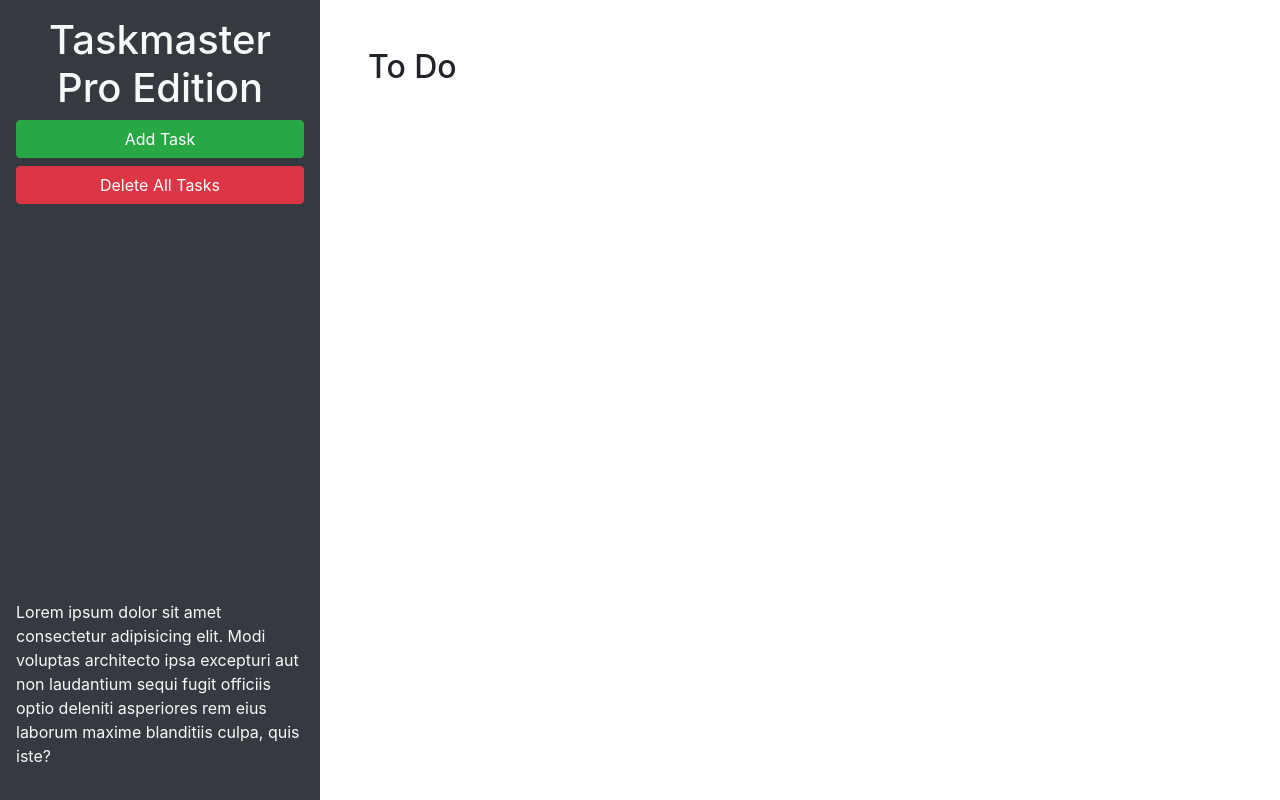
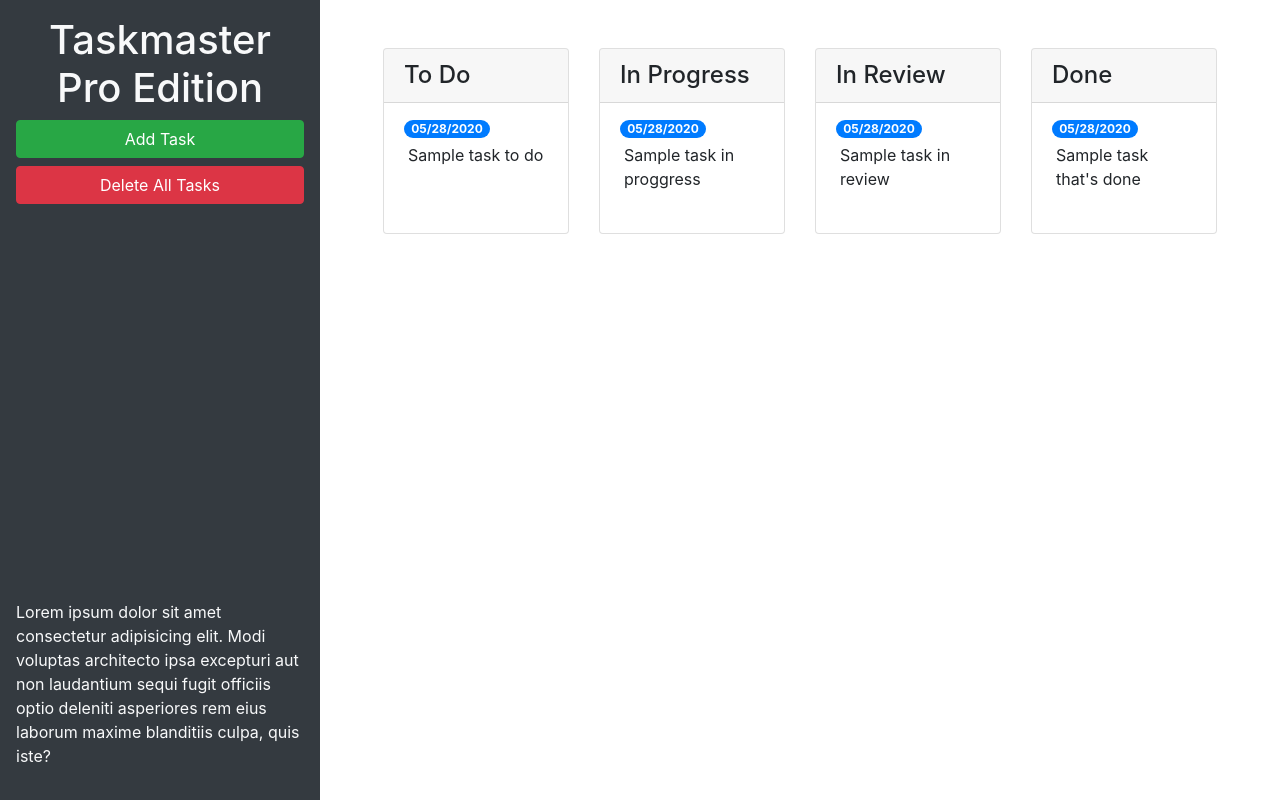
Before and after one commit to kaohzina/taskmaster-pro, a plain HTML site: page index.html in a window 1280 px wide. Drawn offline with nearby package versions, Linux system fonts and the light colour scheme.

Commit message:
bootstrap components added

```diff
--- a/index.html
+++ b/index.html
@@ -24,9 +24,58 @@
       </p>
     </header>
     <main class="col-12 col-lg-9">
-      <div class="m-5">
-        <h2>To Do</h2>
-        <ul id="list-toDo" class="list-group"> </ul>
+      <div class="m-5 row justify-content-around">
+        <!-- todo start -->
+        <div class="col-12 col-md-6 col-xl-3 mb-3">
+          <div class="card">
+            <h4 class="card-header">To Do</h4>
+            <ul id="list-toDo" class="list-group list-group-flush">
+              <li class="list-group-item">
+                <span class="badge badge-primary badge-pill">05/28/2020</span>
+                <p class="m-1">Sample task to do</p>
+              </li>
+            </ul>
+          </div>
+        </div>
+        <!-- todo end -->
+        <!-- in progress start -->
+        <div class="col-12 col-md-6 col-xl-3 mb-3">
+          <div class="card">
+          <h4 class="card-header">In Progress</h4>
+          <ul id="list-inProgress" class="list-group list-group-flush">
+            <li class="list-group-item">
+              <span class="badge badge-primary badge-pill">05/28/2020</span>
+              <p class="m-1">Sample task in proggress</p>
+            </li>
+          </ul>
+        </div>
+        </div>
+        <!-- in progress end -->
+        <!-- in review start -->
+        <div class="col-12 col-md-6 col-xl-3 mb-3">
+          <div class="card">
+          <h4 class="card-header">In Review</h4>
+          <ul id="list-inReview" class="list-group list-group-flush">
+            <li class="list-group-item">
+              <span class="badge badge-primary badge-pill">05/28/2020</span>
+              <p class="m-1">Sample task in review</p>
+            </li>
+          </ul>
+        </div>
+        </div>
+        <!-- in review end -->
+        <!-- done start -->
+        <div class="col-12 col-md-6 col-xl-3 mb-3">
+          <div class="card">
+          <h4 class="card-header">Done</h4>
+          <ul id="list-done" class="list-group list-group-flush">
+            <li class="list-group-item">
+              <span class="badge badge-primary badge-pill">05/28/2020</span>
+              <p class="m-1">Sample task that's done</p>
+            </li>
+        </div>
+      </div>
+        <!-- done end -->
       </div>
     </main>
   </div>
@@ -46,11 +95,11 @@
           <form>
             <div class="form-group">
               <label for="modalTaskDescription">Task description</label>
-              <textarea id="modalTaskDescription" rows="3"></textarea>
+              <textarea id="modalTaskDescription" rows="3" class="form-control"></textarea>
             </div>
             <div class="form-group">
               <label for="modalDueDate">Due date</label>
-              <input type="text" id="modalDueDate" placeholder="mm/dd/yyyy" autocomplete="off" />
+              <input type="text" class="form-control" id="modalDueDate" placeholder="mm/dd/yyyy" autocomplete="off" />
             </div>
           </form>
         </div>
```
